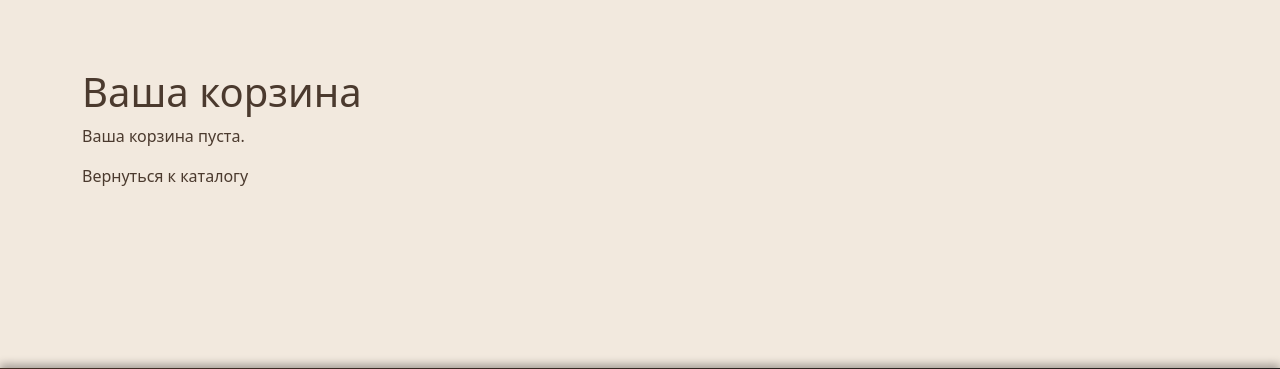
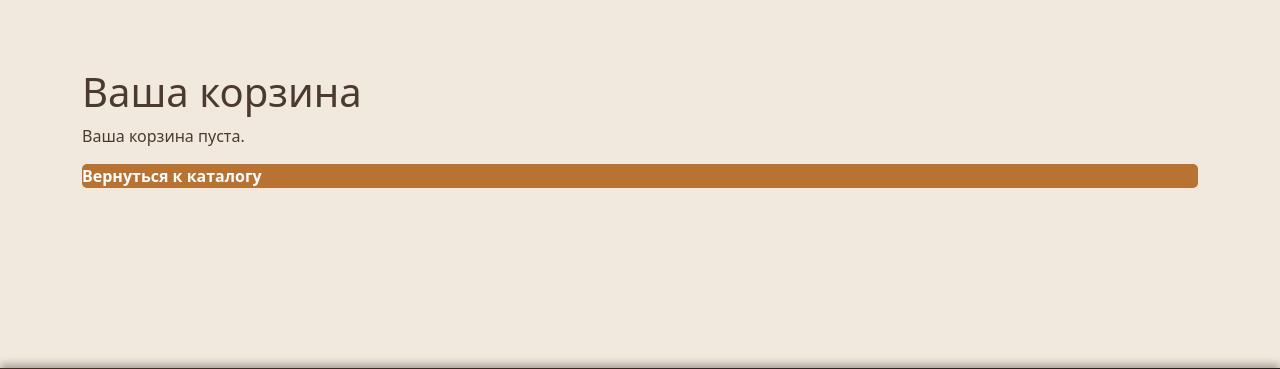
Before and after one commit to Alexander-05-20/Remeslo_shop, a Django app: page /cart/ in a window 1280 px wide. Shown: the part 56-425 px from the top of the page. Run offline with Django 5.2, Linux system fonts and the light colour scheme; the visitor is signed in with stand-in values (Sample User, id 1); data that the repository does not hold is empty.

Commit message:
Fix: исправление ошибок

```diff
--- a/shop/templates/shop/cart.html
+++ b/shop/templates/shop/cart.html
@@ -68,7 +68,7 @@
 <p>Ваша корзина пуста.</p>
 {% endif %}
 
-<a class="nav-link" href="{% url 'products' %}">Вернуться к каталогу</a>
+<a class="nav-link" href="{% url 'products' %}" style="background-color: #B87333; color: white;text-decoration: none; font-weight: bold; border-radius: 5px;">Вернуться к каталогу</a>
 
 <script>
   document.addEventListener('DOMContentLoaded', function() {
```
